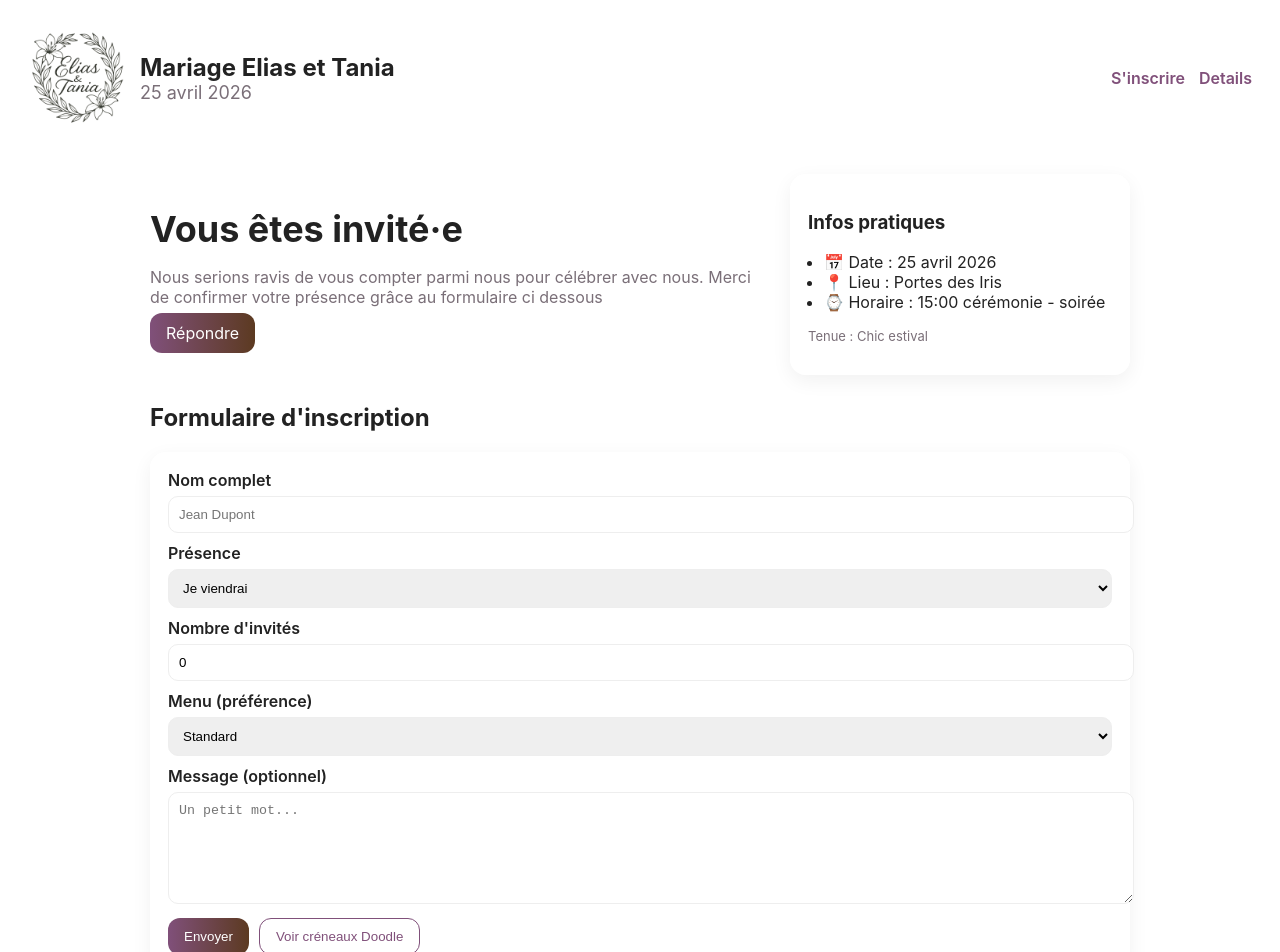
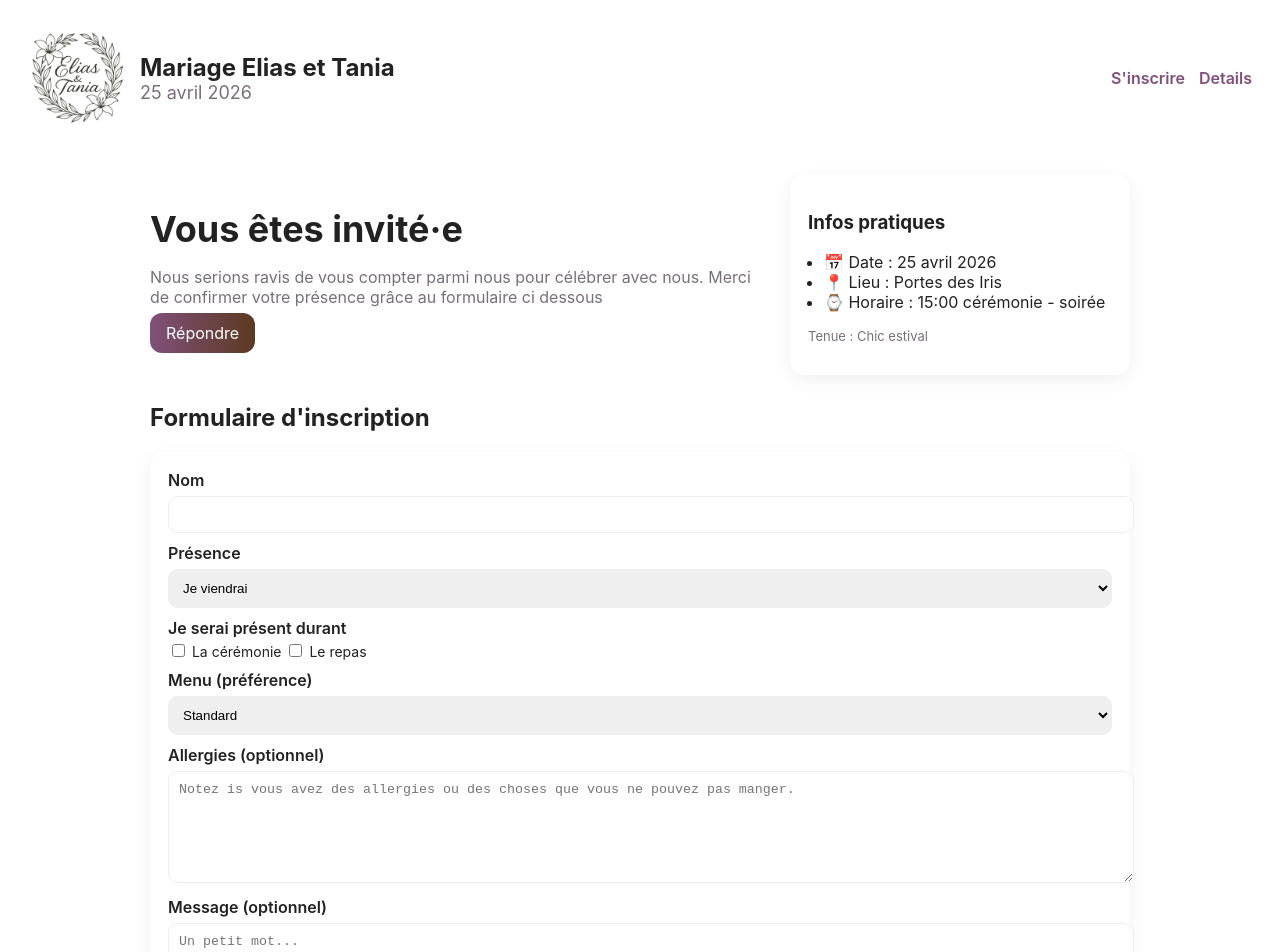
Before and after one commit to elias-tania/mariage, a Vue app: page / in a window 1280 px wide. Shown: the top 952 px of the page. Built offline with nearby package versions, Linux system fonts and the light colour scheme.

Commit message:
css and adapt form

```diff
--- a/src/assets/styles.css
+++ b/src/assets/styles.css
@@ -101,7 +101,22 @@ body {
 
 .form-section{margin-top:28px}
 .form label{display:block;margin-bottom:10px;font-weight:600}
-.form input,.form select,.form textarea{width:100%;padding:10px;border-radius:10px;border:1px solid #eee;margin-top:6px}
+.form input, .form select, .form textarea {
+  width:100%;
+  padding:10px;
+  border-radius:10px;
+  border:1px solid
+  #eee;margin-top:6px
+}
+.checkbox
+{
+  font-size:14px;
+  font-weight: normal;
+}
+.checkbox input{
+  width:auto;
+}
+
 .form textarea{min-height:90px}
 .actions{display:flex;gap:10px;margin-top:10px}
 .status{margin-top:12px;color:var(--accent);font-weight:600}
--- a/src/components/RegisterForm.vue
+++ b/src/components/RegisterForm.vue
@@ -1,8 +1,25 @@
 <template>
   <form class="card form" @submit.prevent="handleSubmit">
+    <datalist id="participants">
+        <option value="Laurent Gajo"></option>
+        <option value="Anne-Lise Gajo"></option>
+        <option value="Roberto Tripiciano"></option>
+        <option value="Corinne Tripiciano"></option>
+        <option value="Matthias Gajo"></option>
+        <option value="Coraline Gajo"></option>
+        <option value="Elyo Gajo"></option>
+        <option value="Nicolas Gajo"></option>
+        <option value="Anais Gajo"></option>
+        <option value="Andrea Gajo"></option>
+        <option value="Daniela Olivera"></option>
+        <option value="Marie Gajo"></option>
+        <option value="Laura Tripiciano-Leo"></option>
+        <option value="Jacopo Tripiciano-Leo"></option>
+    </datalist>
+
     <label>
-      Nom complet
-      <input v-model="form.name" required placeholder="Jean Dupont" />
+      Nom
+      <input v-model="form.name" list="participants" id="participant" name="participant" required />
     </label>
 
     <label>
@@ -10,23 +27,29 @@
       <select v-model="form.attending">
         <option value="yes">Je viendrai</option>
         <option value="no">Je ne peux pas</option>
-        <option value="maybe">Peut-être</option>
       </select>
     </label>
 
     <label>
-      Nombre d'invités
-      <input type="number" min="0" v-model.number="form.guests" />
+      Je serai présent durant
+      <div class="checkbox">
+        <input v-model="form.ceremonie" type="checkbox"></input> La cérémonie
+        <input v-model="form.repas" type="checkbox"></input> Le repas
+      </div>
     </label>
+
 
     <label>
       Menu (préférence)
       <select v-model="form.menu">
         <option value="standard">Standard</option>
         <option value="vegetarian">Végétarien</option>
-        <option value="vegan">Vegan</option>
-        <option value="glutenfree">Sans gluten</option>
       </select>
+    </label>
+
+    <label>
+      Allergies (optionnel)
+      <textarea v-model="form.allergies" placeholder="Notez is vous avez des allergies ou des choses que vous ne pouvez pas manger." />
     </label>
 
     <label>
@@ -36,7 +59,6 @@
 
     <div class="actions">
       <button type="submit" class="btn">Envoyer</button>
-      <button type="button" class="btn ghost" @click="createDoodle">Voir créneaux Doodle</button>
     </div>
 
     <p v-if="status" class="status">{{ status }}</p>
```
